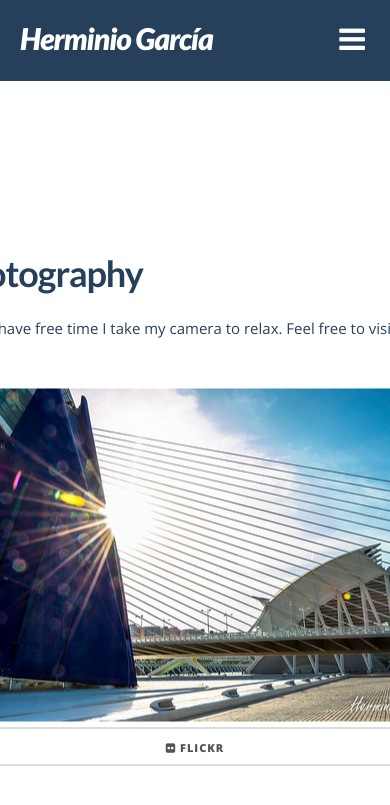
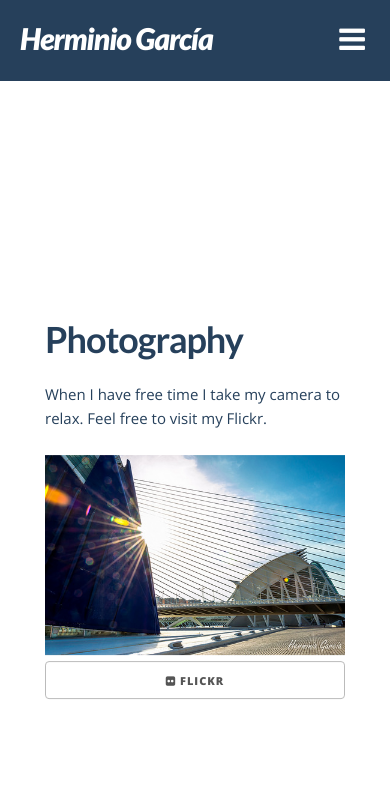
Before and after one commit to herminiogg/herminiogg.github.io, a Jekyll site: the page built from index.html, in a window 390 px wide and 900 px high, scrolled down 2637 px. Shown: the top 805 px of the window. Built offline with Jekyll 4.4.1, drawn with Linux system fonts in a browser that asks for light colours.

Commit message:
Some bug fixes in mobile devices

```diff
--- a/_sass/_base.scss
+++ b/_sass/_base.scss
@@ -66,7 +66,7 @@
 .home {
   position: relative;
   background-image: url("../images/Code_presentation_background.png");
-  height:100vh;
+  min-height:100vh;
   width: 100% !important;
 }
 
@@ -159,7 +159,7 @@
 }
 
 .content-block .wrapper {
-  height: 100vh;
+  min-height: 100vh;
 }
 
 .content-block .wrapper .content {
@@ -216,4 +216,8 @@
     display: block;
     padding: 25px;
   }
+
+  .content-block img {
+    max-width: 300px;
+  }
 }
--- a/js/menu-responsive.js
+++ b/js/menu-responsive.js
@@ -1,6 +1,11 @@
+var num = $('header').height();
+
 $(window).load(function() {
   $('#menu-icon').click(function() {
     $('nav').toggle();
-    $('header').toggleClass('persistent-nav')
+    if($('header').hasClass('persistent-nav') && $(window).scrollTop() <= num)
+      $('header').removeClass('persistent-nav')
+    else if(!$('header').hasClass('persistent-nav'))
+      $('header').addClass('persistent-nav')
   });
 });
```
